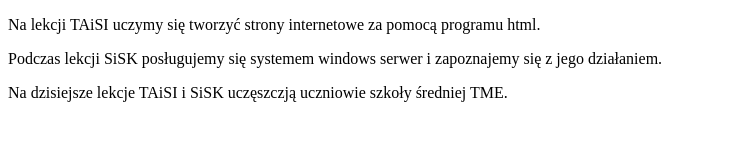
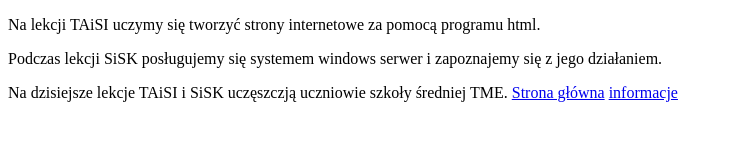
Before and after one commit to papajal2/taisi-i-css, a plain HTML site: page program.html in a window 1280 px wide. Shown: the whole page, without its empty margins (0-733 px from the left). Drawn offline with Linux system fonts and the light colour scheme.

Commit message:
Add navigation links to program.html

```diff
--- a/program.html
+++ b/program.html
@@ -6,5 +6,7 @@
     <p>Na lekcji TAiSI uczymy się tworzyć strony internetowe za pomocą programu html.</p>
     <p>Podczas lekcji SiSK posługujemy się systemem windows serwer i zapoznajemy się z jego działaniem.</p>
         Na dzisiejsze lekcje TAiSI i SiSK uczęszczją uczniowie szkoły średniej TME.
+        <a href="index.html">Strona główna</a>
+        <a href="info.html">informacje</a>
     </body>
     </html>
```
